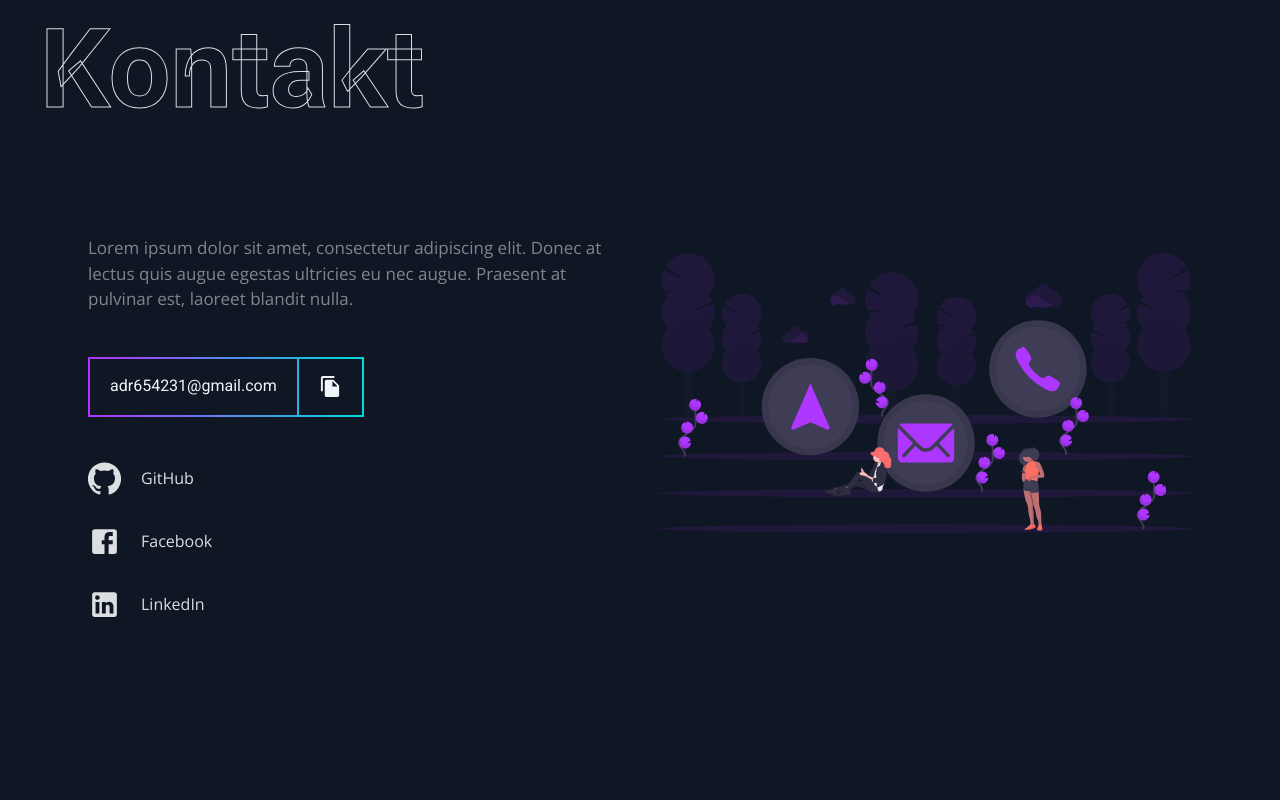
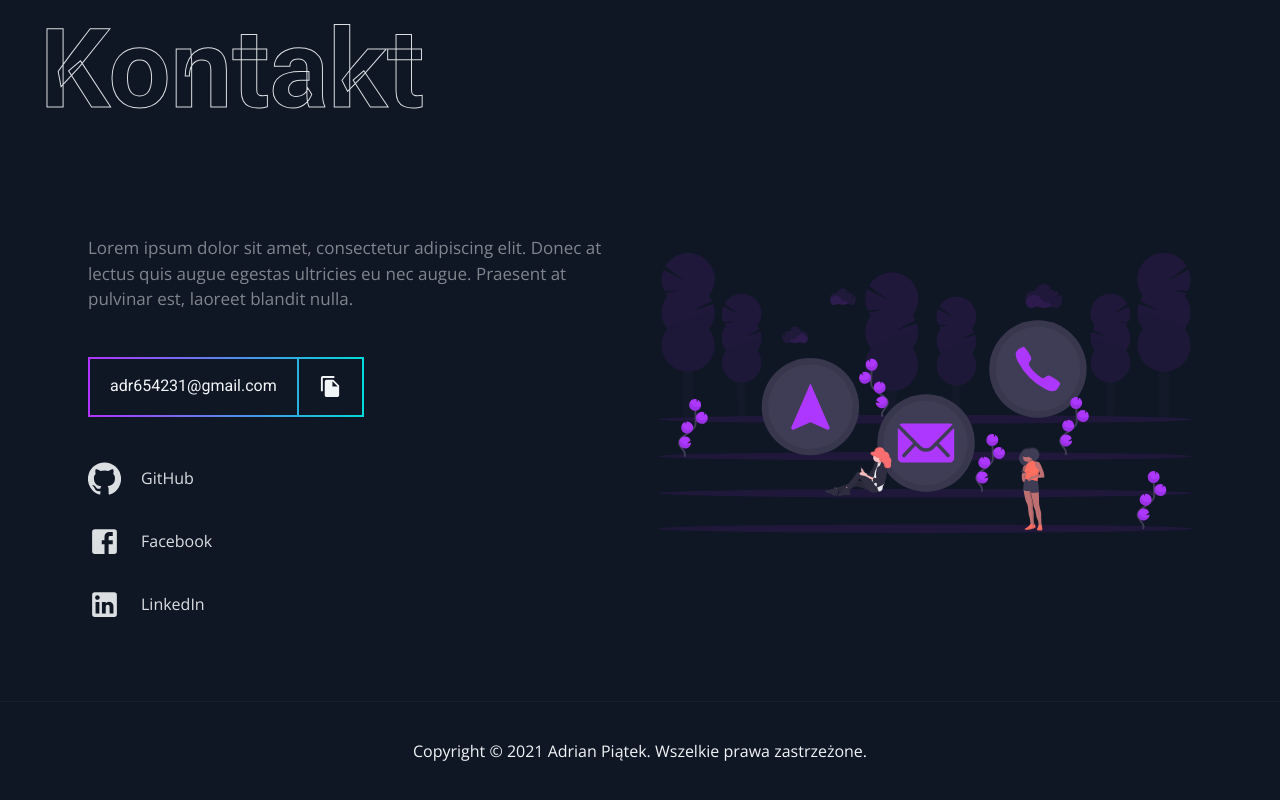
Before and after one commit to Sharpedov/portfolio-nextjs, a Next.js app: page / in a window 1280 px wide. Shown: the part 1655-2455 px from the top of the page. Before the commit the page ends 2356 px from the top, so only its background shows below. Built offline with nearby package versions, Linux system fonts and the light colour scheme.

Commit message:
add footer

```diff
--- /dev/null
+++ b/src/components/footer/index.tsx
@@ -0,0 +1,39 @@
+import React from "react";
+import { useIntl } from "react-intl";
+import styled from "styled-components";
+
+interface pageProps {}
+
+const Footer = ({}: pageProps) => {
+	const { formatMessage: f } = useIntl();
+
+	return (
+		<FooterContainer>
+			<Wrapper>
+				<span>
+					Copyright &copy; {new Date().getFullYear()} Adrian Piątek.{" "}
+					{f({ id: "footer.copyright" })}
+				</span>
+			</Wrapper>
+		</FooterContainer>
+	);
+};
+
+export default Footer;
+
+const FooterContainer = styled.footer`
+	display: flex;
+	padding: 4rem 2rem;
+	border-top: 1px solid rgba(255, 255, 255, 0.04);
+`;
+
+const Wrapper = styled.div`
+	display: flex;
+	flex-direction: column;
+	align-items: center;
+	max-width: 1200px;
+	width: 100%;
+	margin: 0 auto;
+	gap: 25px 0;
+	text-align: center;
+`;
--- a/src/components/globalLayout.tsx
+++ b/src/components/globalLayout.tsx
@@ -1,4 +1,5 @@
 import React from "react";
+import Footer from "./footer";
 import Navbar from "./navbar";
 import ScrollToTopButton from "./scrollToTopButton";
 
@@ -11,6 +12,7 @@ const GlobalLayout = ({ children }: pageProps) => {
 		<>
 			<Navbar />
 			{children}
+			<Footer />
 			<ScrollToTopButton />
 		</>
 	);
--- a/src/locales/en/en.json
+++ b/src/locales/en/en.json
@@ -10,6 +10,8 @@
 	"contact.title": "Contact",
 	"contact.description": "Lorem ipsum dolor sit amet, consectetur adipiscing elit. Donec at lectus quis augue egestas ultricies eu nec augue. Praesent at pulvinar est, laoreet blandit nulla. ",
 
+	"footer.copyright": "All Rights Reserved.",
+
 	"button.project.visitWebsite": "Visit website",
 
 	"copied": "Copied!",
--- a/src/locales/pl/pl.json
+++ b/src/locales/pl/pl.json
@@ -10,6 +10,8 @@
 	"contact.title": "Kontakt",
 	"contact.description": "Lorem ipsum dolor sit amet, consectetur adipiscing elit. Donec at lectus quis augue egestas ultricies eu nec augue. Praesent at pulvinar est, laoreet blandit nulla. ",
 
+	"footer.copyright": "Wszelkie prawa zastrzeżone.",
+
 	"button.project.visitWebsite": "Odwiedź stronę",
 
 	"copied": "W schowku!",
```
